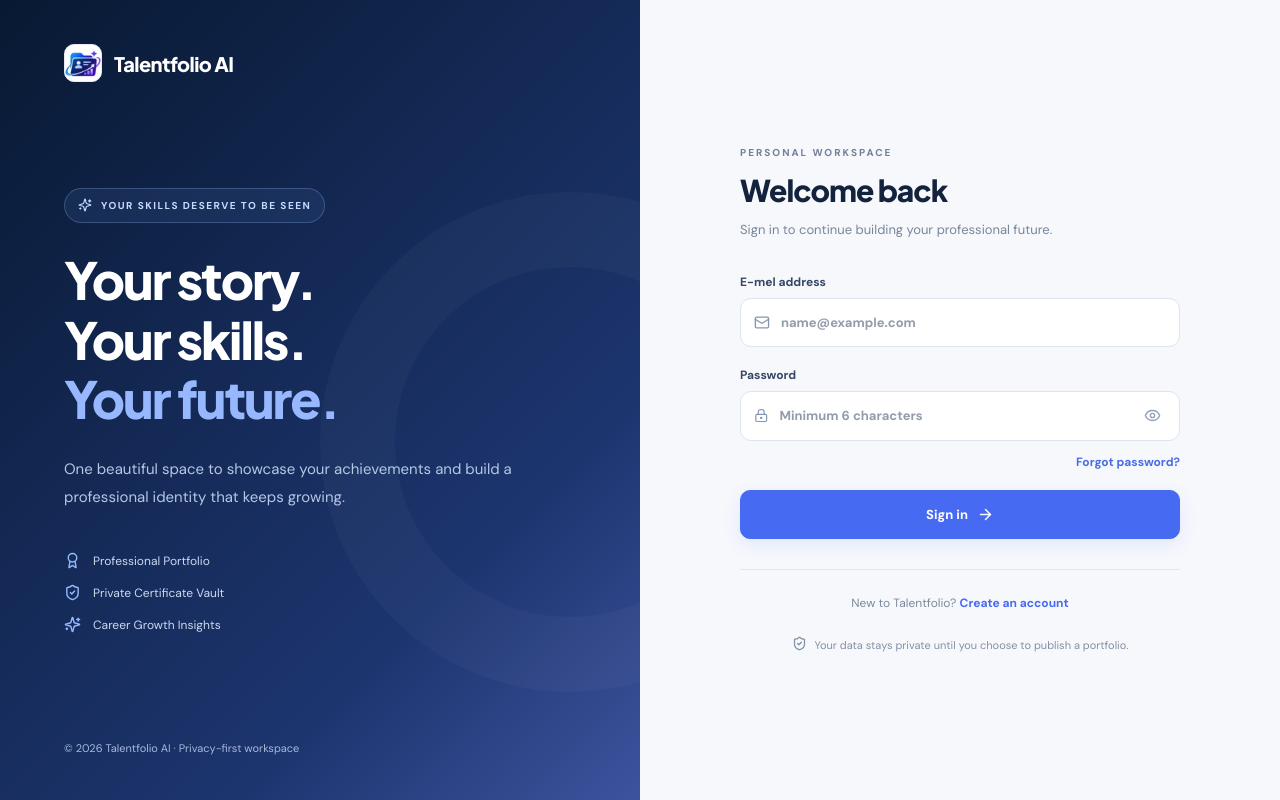
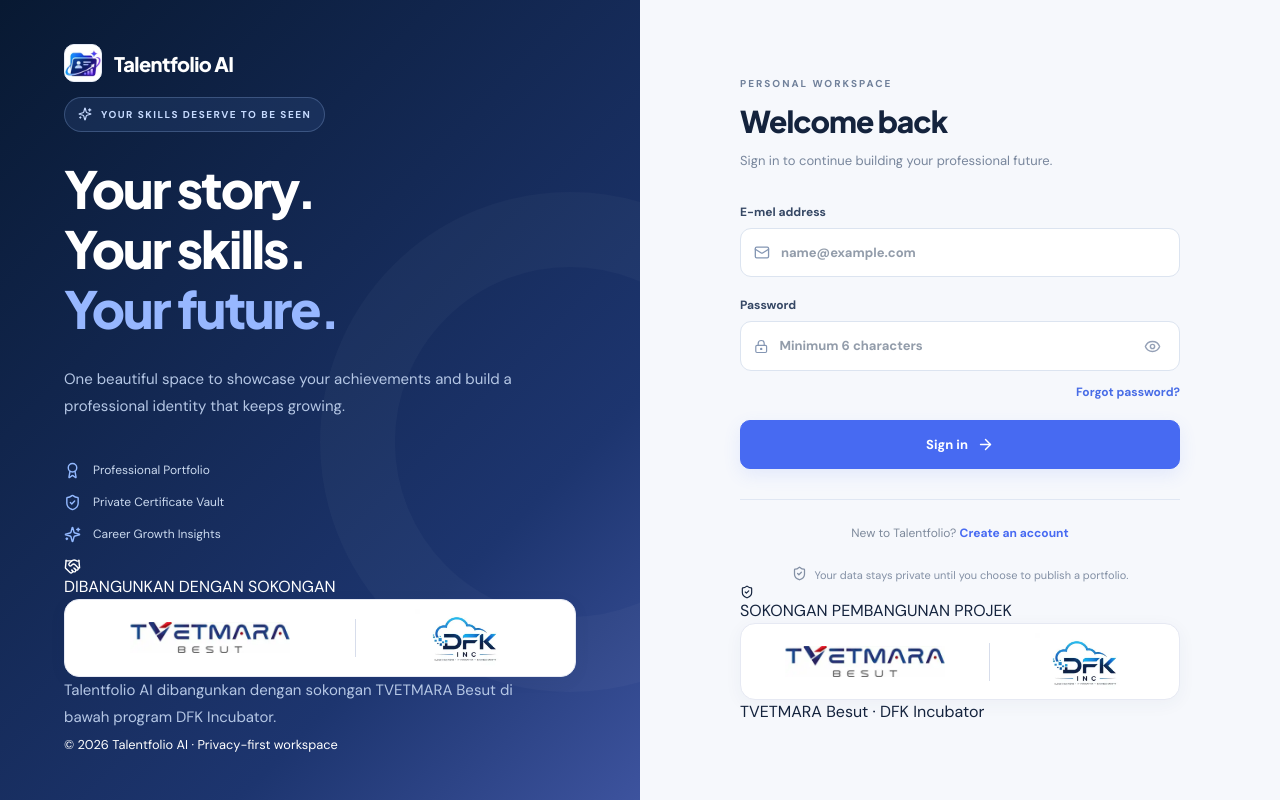
Before and after one commit to ferlin070/talent-portfolio-ai, a Next.js app: page /auth in a window 1280 px wide. Built offline with nearby package versions, Linux system fonts and the light colour scheme; no server answers.

Commit message:
feat: place project-support logos in desktop auth welcome and mobile sign-in card

```diff
--- a/app/auth/page.tsx
+++ b/app/auth/page.tsx
@@ -1,5 +1,6 @@
 "use client";
 import Link from "next/link";
+import SupportPartners from "@/components/support-partners";
 import { useEffect,useMemo,useState,type FormEvent } from "react";
 import { Award, ArrowRight, CheckCircle2, Eye, EyeOff, LockKeyhole, Mail, ShieldCheck, Sparkles } from "lucide-react";
 import { getSupabaseClient } from "@/lib/supabase";
@@ -34,7 +35,7 @@ export default function AuthPage(){
   finally{setBusy(false);}
  }
  return <main className="tf-auth-page"><div className="tf-auth-left"><Link href="/" className="tf-brand" style={{padding:0}}><span className="tf-brandicon tf-logo-mark"><img src="/talentfolio-mark.svg" alt="" width="38" height="38"/></span> Talentfolio AI</Link>
- <div><span className="tf-auth-badge"><Sparkles size={14}/> YOUR SKILLS DESERVE TO BE SEEN</span><h1>Your story.<br/>Your skills.<br/><em>Your future.</em></h1><p>One beautiful space to showcase your achievements and build a professional identity that keeps growing.</p><div className="tf-auth-points"><span><Award size={17}/> Professional Portfolio</span><span><ShieldCheck size={17}/> Private Certificate Vault</span><span><Sparkles size={17}/> Career Growth Insights</span></div></div><small>© 2026 Talentfolio AI · Privacy-first workspace</small></div>
+ <div><span className="tf-auth-badge"><Sparkles size={14}/> YOUR SKILLS DESERVE TO BE SEEN</span><h1>Your story.<br/>Your skills.<br/><em>Your future.</em></h1><p>One beautiful space to showcase your achievements and build a professional identity that keeps growing.</p><div className="tf-auth-points"><span><Award size={17}/> Professional Portfolio</span><span><ShieldCheck size={17}/> Private Certificate Vault</span><span><Sparkles size={17}/> Career Growth Insights</span></div></div><div className="tf-auth-bottom"><SupportPartners variant="auth"/><small>© {new Date().getFullYear()} Talentfolio AI · Privacy-first workspace</small></div></div>
  <div className="tf-auth-right"><div className="tf-auth-card"><div className="tf-auth-mobilebrand"><span className="tf-brandicon tf-logo-mark"><img src="/talentfolio-mark.svg" alt="" width="38" height="38"/></span> Talentfolio AI</div><div className="tf-eyebrow">PERSONAL WORKSPACE</div><h2>{title}</h2><p className="tf-auth-sub">{mode==="signup"?"Cipta akaun percuma untuk mula membina profil profesional.":mode==="login"?"Sign in to continue building your professional future.":mode==="reset"?"Kami akan hantarkan pautan set semula ke e-mel anda.":"Masukkan kata laluan baru untuk akaun anda."}</p>
  <form className="tf-form" onSubmit={submit}>
  {mode!=="newpassword"&&<label>E-mel address<div className="tf-auth-input"><Mail size={17}/><input type="email" required autoComplete="email" value={email} onChange={e=>setEmail(e.target.value)} placeholder="name@example.com"/></div></label>}
@@ -44,5 +45,5 @@ export default function AuthPage(){
  {message&&<p role="status" className="tf-auth-success"><CheckCircle2 size={16}/>{message}</p>}{error&&<p role="alert" className="tf-auth-error">{error}</p>}
  </form>
  <div className="tf-auth-switch">{mode==="login"?<>New to Talentfolio? <button onClick={()=>{setMode("signup");setError("");setMessage("")}}>Create an account</button></>:<>Already have an account? <button onClick={()=>{setMode("login");setError("");setMessage("")}}>Sign in</button></>}</div>
- <p className="tf-auth-privacy"><ShieldCheck size={15}/> Your data stays private until you choose to publish a portfolio.</p></div></div></main>;
+ <p className="tf-auth-privacy"><ShieldCheck size={15}/> Your data stays private until you choose to publish a portfolio.</p><SupportPartners variant="authMobile"/></div></div></main>;
 }
```
